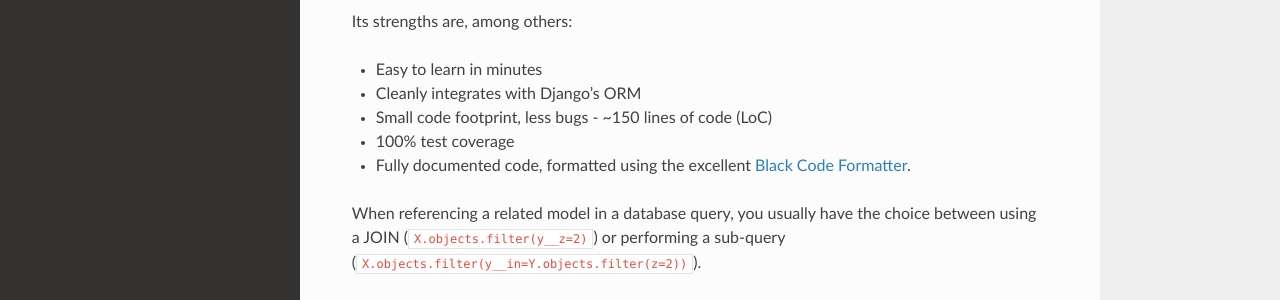
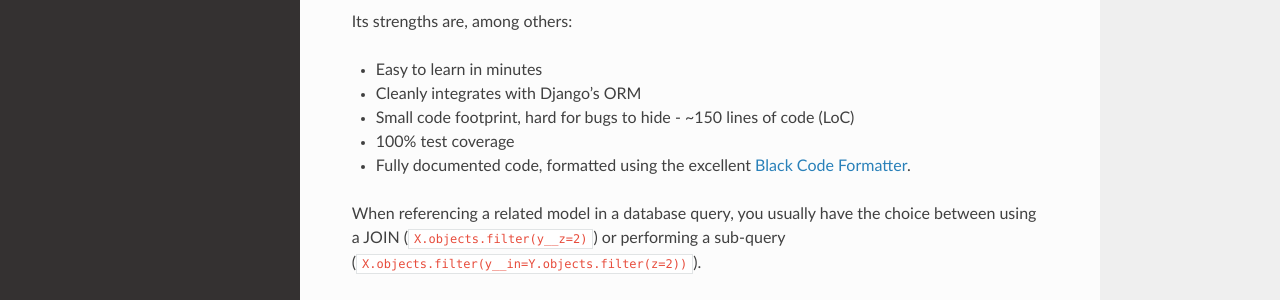
Before and after one commit to bob1de/django-flexquery, a Sphinx documentation site: the page built from docs/index.rst, in a window 1280 px wide and 1107 px high. Shown: the part 246-546 px from the top of the window. Built offline with Sphinx 7.4.7 and the Read the Docs theme 2.0.0, drawn with Linux system fonts in a browser that asks for light colours.

Commit message:
Updated intro in docs

```diff
--- a/README.rst
+++ b/README.rst
@@ -19,7 +19,7 @@ Its strengths are, among others:
 
 * Easy to learn in minutes
 * Cleanly integrates with Django's ORM
-* Small code footprint, less bugs - ~150 lines of code (LoC)
+* Small code footprint, hard for bugs to hide - ~150 lines of code (LoC)
 * 100% test coverage
 * Fully documented code, formatted using the excellent `Black Code Formatter
   <https://github.com/python/black>`_.
--- a/docs/index.rst
+++ b/docs/index.rst
@@ -18,7 +18,7 @@ Its strengths are, among others:
 
 * Easy to learn in minutes
 * Cleanly integrates with Django's ORM
-* Small code footprint, less bugs - ~150 lines of code (LoC)
+* Small code footprint, hard for bugs to hide - ~150 lines of code (LoC)
 * 100% test coverage
 * Fully documented code, formatted using the excellent `Black Code Formatter
   <https://github.com/python/black>`_.
```
